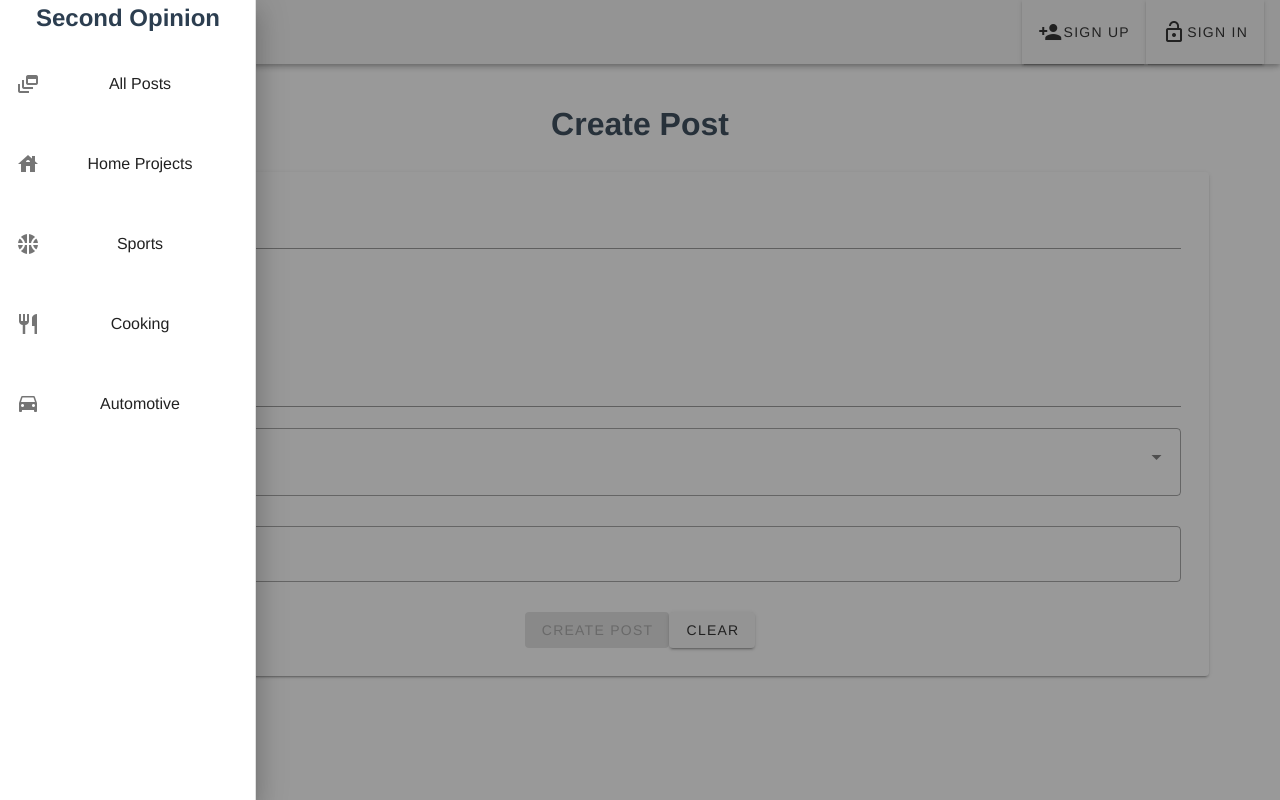
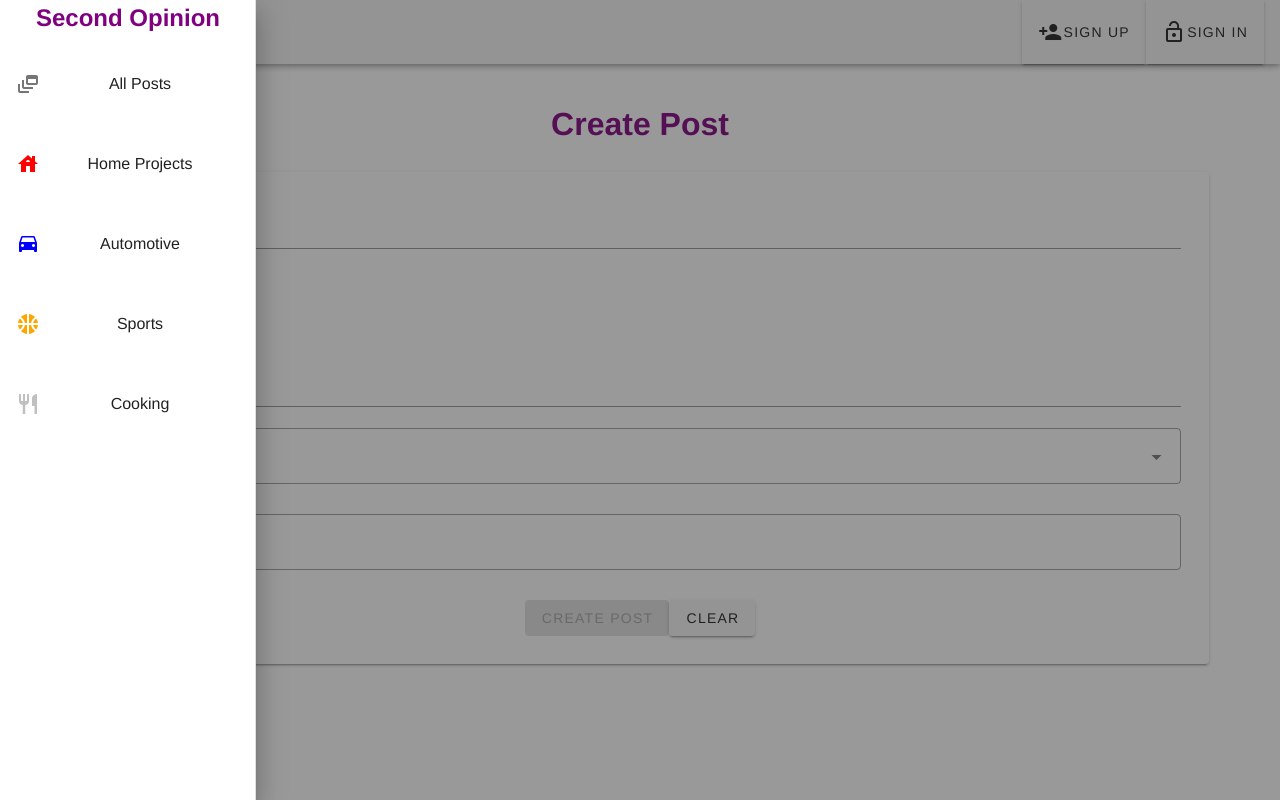
Before and after one commit to AdamCassidy/feedback-app, a Vue app: page /new in a window 1280 px wide. Both pictures are taken after a click on the button 28 px from the left and 32 px from the top of the page. Built offline with nearby package versions, Linux system fonts and the light colour scheme.

Commit message:
Tag and header styling and make edit responsive
For color and So the edit button will wrap to the top for small devices.

```diff
--- a/src/App.vue
+++ b/src/App.vue
@@ -3,7 +3,7 @@
     <v-app-bar app>
         <v-app-bar-nav-icon @click="openDrawer = !openDrawer"></v-app-bar-nav-icon>
         <v-toolbar-title class="hidden-sm-and-down">
-            <router-link to="/" tag="span" style="cursor: pointer">Second Opinion</router-link>
+            <router-link to="/" tag="span" style="cursor: pointer; color: purple">Second Opinion</router-link>
         </v-toolbar-title>
         <v-spacer></v-spacer>
         <v-toolbar-items>
@@ -31,7 +31,7 @@
                 <v-list-item v-for="item in drawerItems" :key="item.key" :to="item.link">
                     <v-list-item-content>
                         <v-list-item-icon>
-                            <v-icon v-text="item.icon" style="color: {item.color}"></v-icon>
+                            <v-icon v-text="item.icon" :style="'color: '+ item.color + ';'"></v-icon>
                             <v-list-item-title>{{ item.title}}</v-list-item-title>
                         </v-list-item-icon>
                     </v-list-item-content>
@@ -57,7 +57,13 @@ export default {
                     icon: "house",
                     title: "Home Projects",
                     link: "/homeProjects",
-                    color: "beige",
+                    color: "red",
+                },
+                {
+                    icon: "drive_eta",
+                    title: "Automotive",
+                    link: "/automotive",
+                    color: "blue",
                 },
                 {
                     icon: "sports_basketball",
@@ -70,12 +76,6 @@ export default {
                     title: "Cooking",
                     link: "/cooking",
                     color: "silver",
-                },
-                {
-                    icon: "drive_eta",
-                    title: "Automotive",
-                    link: "/automotive",
-                    color: "blue",
                 },
             ],
         };
@@ -123,7 +123,11 @@ export default {
     -webkit-font-smoothing: antialiased;
     -moz-osx-font-smoothing: grayscale;
     text-align: center;
-    color: #2c3e50;
+    color: purple;
+}
+
+.primary {
+    color: purple;
 }
 
 .custom-loader {
--- a/src/views/Post/CreatePost.vue
+++ b/src/views/Post/CreatePost.vue
@@ -20,24 +20,9 @@
                                         <v-text-field v-model="title" label="Title" single-line required></v-text-field>
                                         <v-textarea v-model="context" label="Context" auto-grow></v-textarea>
                                         <div class="text-start">
-                        <v-select
-                          v-model="tagsPicked"
-                          value="tags"
-                          :items="tags"
-                          chips
-                          label="Tags"
-                          multiple
-                          outlined
-                        ></v-select>
+                                            <v-select v-model="tagsPicked" value="tags" :items="tags" label="Tags" multiple outlined></v-select>
                                         </div>
-                      <v-file-input
-                        v-model="image"
-                        label="Upload Image"
-                        outlined
-                        prepend-icon="image"
-                        accept="image/*"
-                        @change="onFilePick"
-                      ></v-file-input>
+                                        <v-file-input v-model="image" label="Upload Image" outlined prepend-icon="image" accept="image/*" @change="onFilePick"></v-file-input>
                                         <v-img :src="imageURL"></v-img>
                                         <v-btn type="submit" :loading="loading" :disabled="!validForm || loading">
                                             Create Post
@@ -68,7 +53,7 @@ export default {
             context: "",
             image: null,
             imageURL: "",
-      tags: ["Home Projects", "Sports", "Cooking", "Automotive"],
+            tags: ["Home Projects", "Automotive", "Sports", "Cooking"],
             tagPicked: false,
             tagsPicked: [],
         };
@@ -83,6 +68,15 @@ export default {
         },
         authError() {
             return this.$store.getters.authError;
+        },
+        tagTitles() {
+            let titles, tag;
+
+            for (tag in this.tags) {
+                titles.append(tag.title);
+            }
+
+            return titles;
         },
     },
 
--- a/src/views/Post/Post.vue
+++ b/src/views/Post/Post.vue
@@ -5,9 +5,9 @@
             <v-card>
                 <v-row>
                     <v-col class="text-start">
-                        <v-card-title>
-                            <h1>{{post.title}}</h1>
-                            <template v-if="userIsCreator">
+                        <v-card-title style="flex-wrap: wrap-reverse;">
+                            <h1 style="color: purple">{{post.title}}</h1>
+                            <template v-if=" userIsCreator">
                                 <v-spacer></v-spacer>
                                 <edit-post-dialog :post="post"></edit-post-dialog>
                             </template>
@@ -15,7 +15,7 @@
 
                         <v-card-text class="text-start" style="font-size: 1.3rem">{{post.date | date}}</v-card-text>
                         <v-card-text class="text-start" style="font-size: 1.3rem">{{post.context}}</v-card-text>
-                        <v-chip v-for="tag in post.tags" :key="tag.key" class="me-4, ms-4" style="font-size: 21px">{{tag}}</v-chip>
+                        <v-chip dark v-for="tag in post.tags" :key="tag.key" color="purple" class="ma-2" style="font-size: 21px">{{tag}}</v-chip>
                         <v-img style="margin: 15px;" :src="post.imageURL"></v-img>
                         <comment-section :post="post"></comment-section>
                     </v-col>
```
Lines whose indentation alone changed are shown as unchanged.
